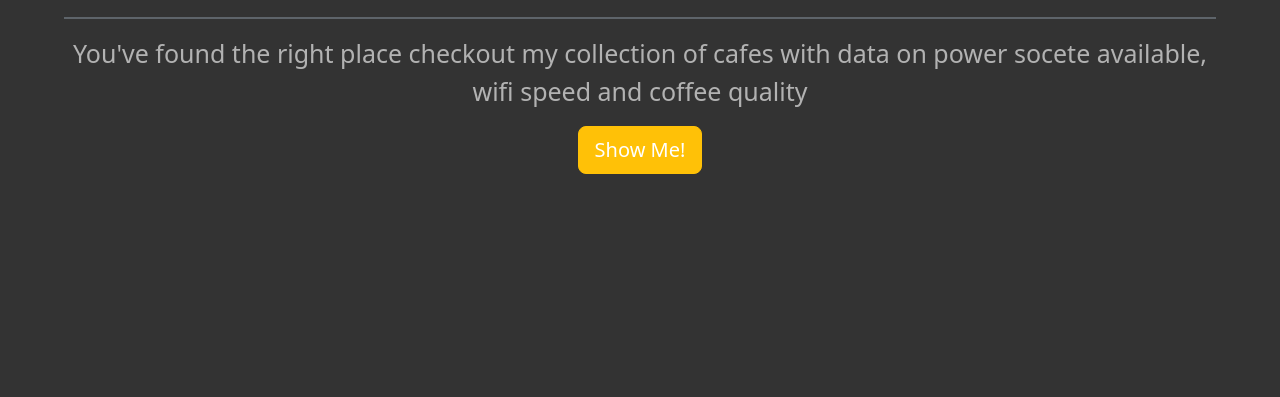
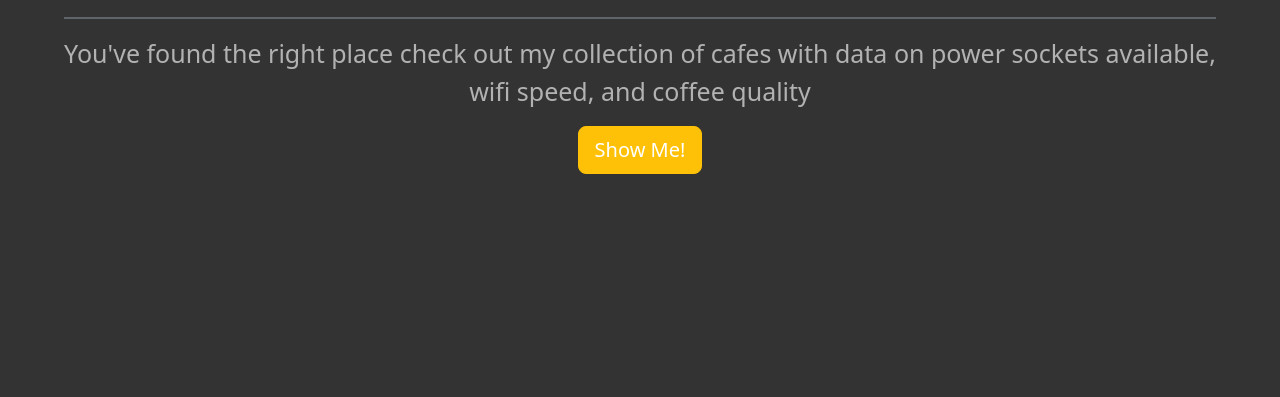
Before and after one commit to kakaa2993/Coffee-and-Wifi, a Flask app: page / in a window 1280 px wide. Shown: the part 232-629 px from the top of the page. Run offline with Flask 2, Linux system fonts and the light colour scheme; some libraries are stand-ins or nearby versions.

Commit message:
Update index.html
fix  some typos

```diff
--- a/templates/index.html
+++ b/templates/index.html
@@ -15,10 +15,10 @@
                 <img src="https://emojipedia-us.s3.dualstack.us-west-1.amazonaws.com/thumbs/160/apple/325/laptop_1f4bb.png">
                 {% endblock %}
             </h1>
-            <p>Want to work in a coffee but need a power and wifi?</p>
+            <p>Want to work in a coffee but need power and wifi?</p>
         </div>
         <hr class="border border-secondary border-1 opacity-75">
-        <p>You've found the right place checkout my collection of cafes with data on power socete available, wifi speed and coffee quality</p>
+        <p>You've found the right place check out my collection of cafes with data on power sockets available, wifi speed, and coffee quality</p>
         <a type="button" class="btn btn-lg btn-warning" href="{{ url_for('cafes')}}">Show Me!</a>
         <script src="https://cdn.jsdelivr.net/npm/bootstrap@5.2.3/dist/js/bootstrap.bundle.min.js" integrity="sha384-kenU1KFdBIe4zVF0s0G1M5b4hcpxyD9F7jL+jjXkk+Q2h455rYXK/7HAuoJl+0I4" crossorigin="anonymous"></script>
     </main>
```
